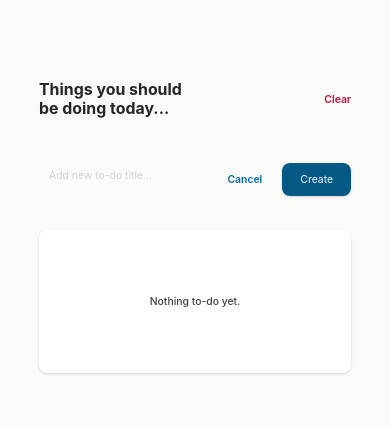
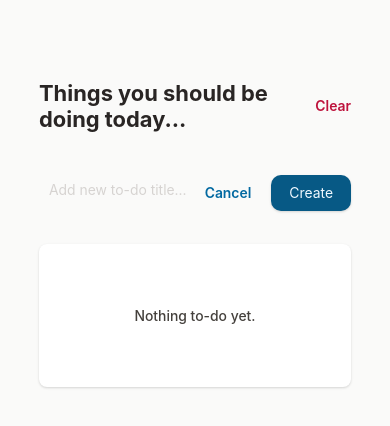
Before and after one commit to firdhair/todo-hypefast, a React (Create React App) app: page / in a window 390 px wide. Both pictures are taken after a click on the button "Add New". Shown: the top 426 px of the page. Built offline with nearby package versions, Linux system fonts and the light colour scheme.

Commit message:
Made the page more mobile responsive

```diff
--- a/package.json
+++ b/package.json
@@ -9,6 +9,7 @@
     "react": "^18.2.0",
     "react-dom": "^18.2.0",
     "react-scripts": "5.0.1",
+    "react-transition-group": "^4.4.5",
     "sass": "^1.52.1",
     "uniqid": "^5.4.0",
     "web-vitals": "^2.1.4"
--- a/src/components/List.jsx
+++ b/src/components/List.jsx
@@ -46,25 +46,29 @@ const List = ({tasks, setTasks}) => {
                       <CheckCircle className={styles.task__info__check} onClick={(e) => finishTask(task['id'])} style={{fill: "#f5f5f4"}}/>
                       <p> {task['name']}</p>
                     </div>
-                    <MinusCircle className={styles.task__info__remove} onClick={(e) => deleteTask(task['id'])}/>
+                    <div className={styles.task__info__removelist}>
+                      <MinusCircle className={styles.task__info__remove} onClick={(e) => deleteTask(task['id'])}/>
+                    </div>
                   </li>
               </div>
               : <></>}
             </>
           ))}
-          {tasks.map((task) => (
+          {tasks.map((task, i) => (
             <>
-              {task['status'] ?
+              {task['status'] && (
               <div className={styles.task}>
                   <li key={task['id']} className={styles.task__info} style={{opacity: 0.5}}>
                     <div className={styles.task__info__checklist}>
                       <CheckCircle className={styles.task__info__check} onClick={(e) => finishTask(task['id'])} style={{fill: "#059669"}}/>
                       <p> {task['name']}</p>
                     </div>
-                    <MinusCircle className={styles.task__info__remove} onClick={(e) => deleteTask(task['id'])}/>
+                    <div className={styles.task__info__removelist}>
+                      <MinusCircle className={styles.task__info__remove} onClick={(e) => deleteTask(task['id'])}/>
+                    </div>
                   </li>
               </div>
-              : <></>}
+              )}
             </>
           ))}
         </ul>
--- a/src/components/List.module.scss
+++ b/src/components/List.module.scss
@@ -9,16 +9,24 @@
   border: none;
   border-radius: 8px;
   &__info {
-    @include mixin.flex(space-between, center, row);
+    //@include mixin.flex(space-between, center, row);
+    display: grid;
+    grid-template-columns: 9fr 1fr;
     &__checklist {
-      @include mixin.flex(flex-start, center, row);
+      display: grid;
+      grid-template-columns: 0fr 1fr;
+      //background-color: lavender;
+
       gap: 2rem;
+      //background-color: lavender;
       p {
         font-weight: 500;
       }
     }
     &__check {
       cursor: pointer;
+      justify-self: center; /* Center horizontally */
+      align-self: center; /* Center vertically */
       //fill: mixin.$stone-100;
       //fill: yellow;
       @include mixin.mobile {
@@ -30,8 +38,13 @@
         height: 1.5rem;
       }
     }
+    &__removelist {
+      @include mixin.flex(flex-end, center, row);
+      //gap: 1rem;
+    }
     &__remove {
       cursor: pointer;
+      //background-color: lightblue;
       @include mixin.mobile {
         width: 1.2rem;
         height: 1.2rem;
--- a/src/global.scss
+++ b/src/global.scss
@@ -30,11 +30,12 @@ input,
 a,
 p {
   font-size: mixin.$regular-3;
-  @include mixin.mobile {
+  @include mixin.tablet {
     font-size: mixin.$regular-1;
   }
-  @include mixin.tablet {
-    font-size: mixin.$regular-1;
+
+  @include mixin.mobile {
+    font-size: mixin.$medium-2;
   }
 }
 
--- a/src/mixin.scss
+++ b/src/mixin.scss
@@ -27,18 +27,18 @@ $shadow-md: 0px 4px 6px -1px rgba(0, 0, 0, 0.1),
   0px 2px 4px -1px rgba(0, 0, 0, 0.06);
 
 ////////////////////////////////// Sizing //////////////////////////////////
-$big-1: calc(2rem + 1vw);
+$big-1: calc(1.8rem + 1vw);
 $big-2: calc(1.5rem + 1vw);
 $big-3: calc(1.2rem + 1vw);
 $big-4: calc(2.4rem + 1vw);
 $big-5: calc(2rem + 1vw);
 
 $medium-1: calc(1.3rem + 1vw);
-$medium-2: calc(0.9rem + 1vw);
+$medium-2: calc(1rem + 1vw);
 $medium-3: calc(0.6rem + 1vw);
 
-$regular-1: calc(0.65rem + 1vw);
-$regular-2: calc(0.5rem + 1vw);
+$regular-1: calc(1rem + 1vw);
+$regular-2: calc(0.7rem + 1vw);
 $regular-3: calc(0.2rem + 1vw);
 $regular-4: calc(0.1rem + 1vw);
 
--- a/src/pages/Todo.jsx
+++ b/src/pages/Todo.jsx
@@ -59,12 +59,32 @@ const Todo = () => {
                 <div className={styles.todo_up}>
                     <h3>Things you should be doing today...</h3>
                     <div className={styles.todo_up__options}>
-                        {!isAddNew ?
-                            <button onClick={() => setIsAddNew(!isAddNew)}>Add New</button>:
-                        <></> }
+                        {!isAddNew && (
+                            <button onClick={() => setIsAddNew(!isAddNew)}>Add New</button>)
+                        }
                         {/* <p onClick={() => setIsOpen(true)}>Clear</p> */}
                         <p onClick={() => setIsOpen(!isOpen)}>Clear</p>
                     </div>
+                </div>
+
+                <div className={styles.todo_addNewTask}>
+                    {isAddNew && (
+                    <>
+                        <form onSubmit={onSubmitNewTask}>
+                            <textarea type="text" className='' onChange={(e) => addNewTask(e)} placeholder="Add new to-do title..." rows="2"/>
+                            <div className={styles.todo_addNewTask__options}>
+                                <p onClick={() => cancelNewTask()}>Cancel</p>
+                                <button type='submit'>Create</button>
+                            </div>
+                        </form>
+                        {isMoreThan100 && !isLessThan0 &&(
+                            <p className={styles.warning}>Title must be shorter than equal to 100 characters.</p>
+                        )}
+                        {isLessThan0 && !isMoreThan100 &&(
+                            <p className={styles.warning}>Title must be longer than 0 character.</p>)
+                        }
+                    </>)
+                    }
                 </div>
 
                 {/* code for modal */}
@@ -91,26 +111,6 @@ const Todo = () => {
                     </>
                 )}
 
-                <div className={styles.todo_addNewTask}>
-                    {isAddNew ?
-                    <>
-                        <form onSubmit={onSubmitNewTask} className={`text ${isAddNew ? 'visible' : ''}`}>
-                            <textarea type="text" className='' onChange={(e) => addNewTask(e)} placeholder="Add new to-do title..." rows="2"/>
-                            <div className={styles.todo_addNewTask__options}>
-                                <p onClick={() => cancelNewTask()}>Cancel</p>
-                                <button type='submit'>Create</button>
-                            </div>
-                        </form>
-                        {isMoreThan100 === true ?
-                            <p className={styles.warning}>Title must be shorter than equal to 100 characters.</p> : <></>
-                        }
-                        {isLessThan0 === true ?
-                            <p className={styles.warning}>Title must be longer than 0 character.</p> : <></>
-                        }
-                    </>
-                    : <></>
-                    }
-                </div>
                 {tasks.length ?
                     <List tasks={tasks} setTasks={setTasks}/>
                     : <div className={styles.todo_bottom}>
--- a/src/pages/Todo.module.scss
+++ b/src/pages/Todo.module.scss
@@ -21,11 +21,19 @@
     // @include mixin.flex(space-between, center, row);
     display: grid;
     grid-template-columns: 2fr 1fr;
+    @include mixin.tablet {
+      grid-template-columns: 3fr 1fr;
+    }
     @include mixin.mobile {
-      grid-template-columns: 1fr 1fr;
+      grid-template-columns: 3fr 1fr;
     }
-    @include mixin.tablet {
-      grid-template-columns: 1fr 1fr;
+    h3 {
+      @include mixin.tablet {
+        font-size: mixin.$big-1;
+      }
+      @include mixin.mobile {
+        font-size: mixin.$big-1;
+      }
     }
     &__options {
       @include mixin.flex(flex-end, center, row);
@@ -36,19 +44,26 @@
         font-weight: 600;
         cursor: pointer;
       }
+      button {
+        @include mixin.tablet {
+          padding: 0.4rem 1.8rem;
+        }
+      }
     }
   }
 
   .todo_addNewTask {
-    transition: opacity 2.5s ease-in-out;
+    transition: opacity 1.5s ease-in-out;
     form {
       display: grid;
       grid-template-columns: 3fr 1fr;
       margin-top: 3rem;
       //background-color: lavender;
-      transition: opacity 2.5s ease-in-out;
+      transition: opacity 1.5s ease-in-out;
       @include mixin.mobile {
-        grid-template-columns: 2fr 1fr;
+        @include mixin.flex(center, flex-start, column);
+        //background-color: lavender;
+        //margin-left: 1rem;
       }
       @include mixin.tablet {
         grid-template-columns: 2fr 1fr;
@@ -71,10 +86,13 @@
           color: mixin.$stone-300;
         }
         @include mixin.mobile {
-          font-size: mixin.$regular-1;
+          font-size: mixin.$medium-2;
+          margin-bottom: 0.5rem;
+          //background-color: lavender;
+          width: 100%;
         }
         @include mixin.tablet {
-          font-size: mixin.$regular-1;
+          font-size: mixin.$medium-2;
         }
       }
     }
@@ -86,6 +104,23 @@
         font-weight: 600;
         cursor: pointer;
       }
+      button {
+        @include mixin.tablet {
+          padding: 1rem 1.8rem;
+          border-radius: 1rem;
+          display: block;
+        }
+      }
+      @include mixin.mobile {
+        margin-left: 1rem;
+        display: grid;
+        grid-template-columns: 1fr 1fr;
+        width: 100%;
+        text-align: center;
+        button {
+          margin-right: 1rem;
+        }
+      }
     }
     .warning {
       color: mixin.$rose-600;
@@ -96,13 +131,13 @@
       margin-bottom: 4rem;
       letter-spacing: -0.5px;
       line-height: 16px;
-      @include mixin.mobile {
-        font-size: mixin.$regular-2;
-        width: 50%;
-      }
       @include mixin.tablet {
         font-size: mixin.$regular-2;
         width: 60%;
+      }
+      @include mixin.mobile {
+        font-size: mixin.$regular-2;
+        width: 100%;
       }
     }
   }
@@ -130,6 +165,24 @@ button {
   border: none;
   border-radius: 8px;
   cursor: pointer;
+
+  //display: inline-block;
+  //padding: 0.35em 1.2em;
+  //margin: 0 0.3em 0.3em 0;
+  box-sizing: border-box;
+  text-decoration: none;
+  text-align: center;
+  transition: all 0.2s;
+
+  @include mixin.tablet {
+    //padding: 0.4rem 1.8rem;
+    border-radius: 1rem;
+    display: block;
+    //margin: 0.4em auto;
+  }
+  @include mixin.desktop {
+    //padding: 0.8em 1.8em;
+  }
 }
 
 .modal {
@@ -146,7 +199,7 @@ button {
 
   &__content {
     background-color: white;
-    min-height: 24vh;
+    //min-height: 24vh;
     width: 30rem;
     margin: auto;
     border-radius: 12px;
@@ -167,17 +220,18 @@ button {
     @include mixin.tablet {
       min-width: 20%;
       max-width: 75%;
-      min-height: 35vh;
+      //min-height: 35vh;
       overflow: auto;
     }
 
     @include mixin.mobile {
       max-width: 70%;
-      min-height: 30vh;
+      //min-height: 30vh;
     }
 
     @include mixin.desktop {
       width: 21vw;
+      min-height: 25vh;
     }
 
     &__confirmation {
@@ -258,3 +312,30 @@ button {
     }
   }
 }
+
+.show {
+  transform: translateX(100px);
+  transition: transform 0.5s ease-in-out;
+}
+
+// .box {
+//   color: pink;
+// }
+// .text {
+//   opacity: 0;
+//   transition: opacity 0.5s ease-in-out;
+// }
+
+// .visible {
+//   opacity: 1;
+// }
+
+.testtt {
+  background-color: lavender;
+  opacity: 0.5;
+  transition: opacity 1.5s ease-in-out;
+}
+
+.visible {
+  opacity: 1;
+}
```
Also changed, not shown: 1 other file (tests, documents, lock files or other folders).
